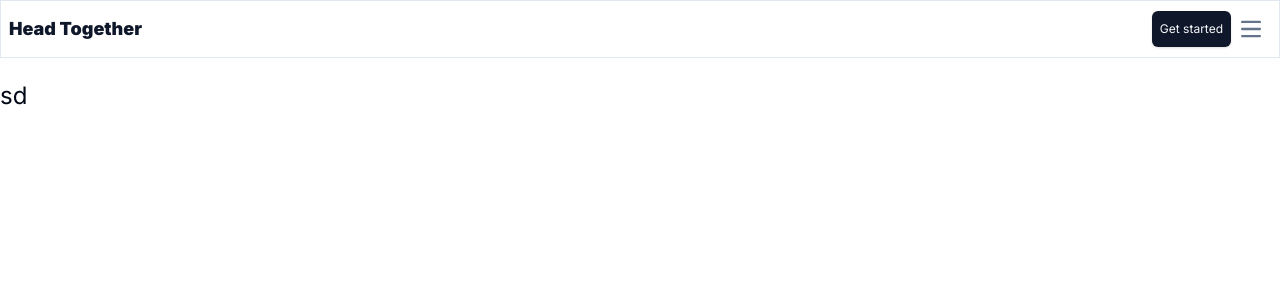
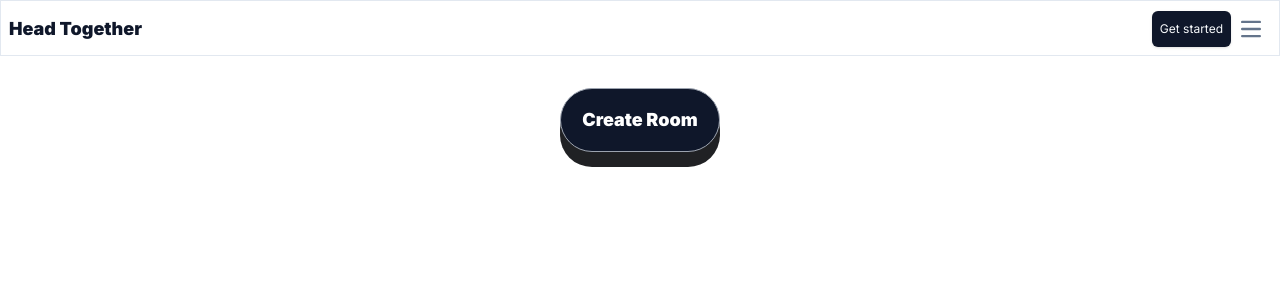
Before and after one commit to HashSociety/hackout_frontend, a React (Vite) app: page /home in a window 1280 px wide. Shown: the top 300 px of the page. Built offline with nearby package versions, Linux system fonts and the light colour scheme.

Commit message:
added a create button

```diff
--- a/src/App.tsx
+++ b/src/App.tsx
@@ -1,11 +1,24 @@
-
+import { IonRouterOutlet } from "@ionic/react";
 import "./App.css";
+import Layout from "./components/layout";
+import { Redirect, Route } from "react-router";
+import Login from "./Pages/Login";
+import Signup from "./Pages/Signup";
+import Home from "./Pages/home";
 
 function App() {
   return (
-    <div className="text-2xl mt-20">
-      <button onClick={() => {}}>sd</button>
-    </div>
+
+      <Layout>
+        <IonRouterOutlet>
+          <Route path="/home" component={Home} />
+          <Route path="/login" component={Login} />
+          <Route path="/signup" component={Signup} />
+
+          <Redirect exact from="/" to="/home" />
+        </IonRouterOutlet>
+      </Layout>
+
   );
 }
 
--- /dev/null
+++ b/src/Pages/home.tsx
@@ -0,0 +1,23 @@
+function Home() {
+  return (
+    <div className="flex pt-14 ">
+      <div className="flex w-full h-32 justify-center items-center  ">
+        <div
+          className="button w-40 h-16 bg-primary  cursor-pointer select-none
+        active:translate-y-2  active:[box-shadow:0_0px_0_0_#202124,0_0px_0_0_#202124]
+        active:border-b-[0px]
+        transition-all duration-150 [box-shadow:0_10px_0_0_#202124,0_15px_0_0_#202124]
+        rounded-full  border-[1px] border-gray-400
+
+        "
+        >
+          <span className="flex flex-col justify-center items-center h-full text-white font-bold text-lg ">
+            Create Room
+          </span>
+        </div>
+      </div>
+    </div>
+  );
+}
+
+export default Home;
--- a/src/components/ui/header.tsx
+++ b/src/components/ui/header.tsx
@@ -3,7 +3,7 @@ import { Button } from "./button";
 
 function Header() {
   return (
-    <nav className="bg-background  fixed w-full z-20 top-0 left-0 h-18 border-b border">
+    <nav className="bg-background  sticky top-0 w-full z-20  left-0 h-14 border-b border">
       <div className="max-w-screen-xl flex flex-wrap items-center justify-between mx-auto p-2">
         <Link to="/" className="flex items-center">
           <span className="self-center text-lg font-semibold whitespace-nowrap text-primary ">
--- a/src/main.tsx
+++ b/src/main.tsx
@@ -42,15 +42,7 @@ ReactDOM.createRoot(document.getElementById("root") as HTMLElement).render(
       <UserProvider>
         <IonApp>
           <IonReactRouter>
-            <Layout>
-              <IonRouterOutlet>
-                <Route path="/home" component={App} />
-                <Route path="/login" component={Login} />
-                <Route path="/signup" component={Signup} />
-
-                <Redirect exact from="/" to="/home" />
-              </IonRouterOutlet>
-            </Layout>
+            <App />
           </IonReactRouter>
         </IonApp>
       </UserProvider>
```
